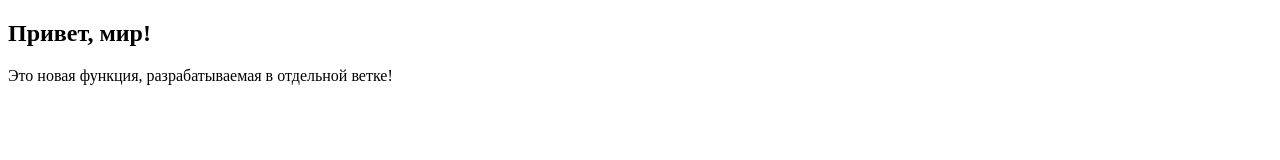
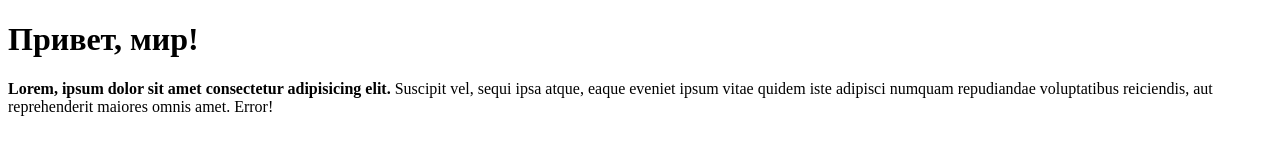
Before and after one commit to teacher-a-n-vilkov/vd-6-23, a plain HTML site: page index.html in a window 1280 px wide. Drawn offline with Linux system fonts and the light colour scheme.

Commit message:
add lorem and tag strong

```diff
--- a/index.html
+++ b/index.html
@@ -5,7 +5,7 @@
     <title>Мой первый проект на Git</title>
 </head>
 <body>
-    <h2>Привет, мир!</h2>
-    <p>Это новая функция, разрабатываемая в отдельной ветке!</p>
+    <h1>Привет, мир!</h1>
+    <p><strong>Lorem, ipsum dolor sit amet consectetur adipisicing elit.</strong> Suscipit vel, sequi ipsa atque, eaque eveniet ipsum vitae quidem iste adipisci numquam repudiandae voluptatibus reiciendis, aut reprehenderit maiores omnis amet. Error!</p>
 </body>
 </html>
```
